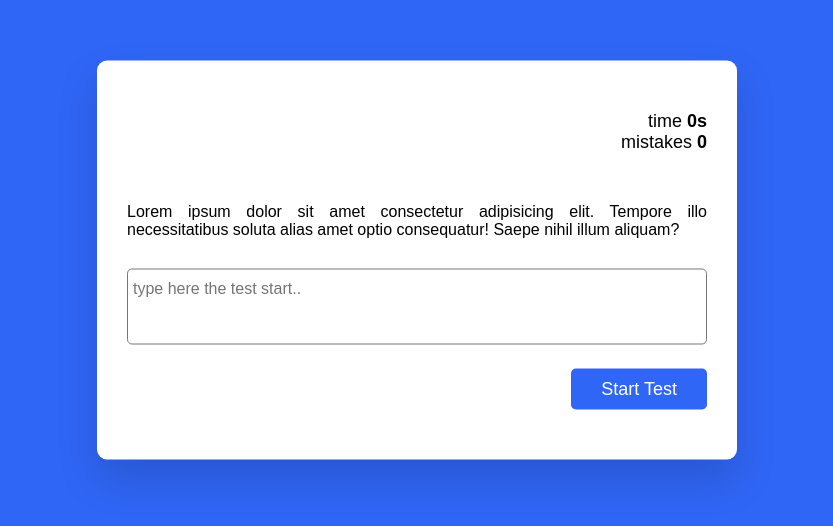
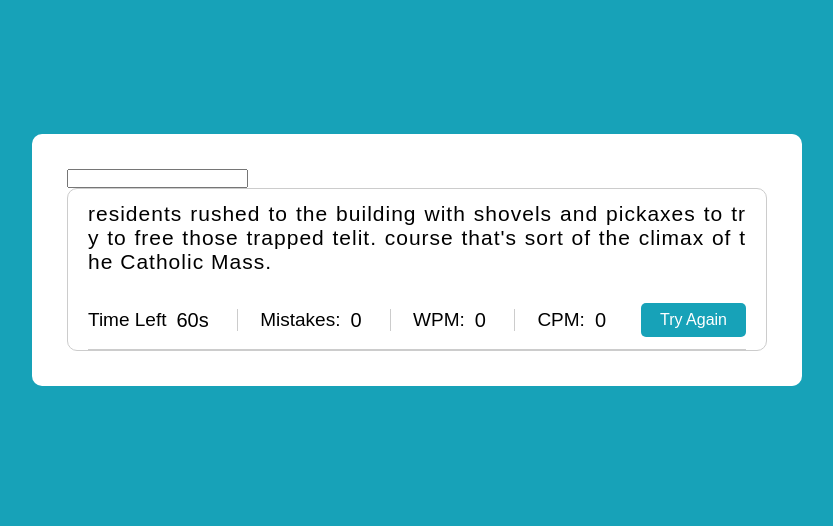
Before and after one commit to Sadikisept/typing-speed-project, a plain HTML site: page index.html in a window 1280 px wide. Shown: the part 140-666 px from the top of the page, without its empty margins (223-1056 px from the left). Drawn offline with Linux system fonts and the light colour scheme; no server answers.

Commit message:
I change my code

```diff
--- a/index.html
+++ b/index.html
@@ -4,37 +4,46 @@
 <head>
     <meta charset="UTF-8">
     <meta name="viewport" content="width=device-width, initial-scale=1.0">
-    <title>typing test</title>
+    <title>typing test game</title>
     <!--===== google font==== -->
-    <link href="https://fonts-googleapis.com/css2?family=Poppins:wght@400;600&display=swap">
+
     <!-- ====css link ==-->
     <link rel="stylesheet" href="style/style.css">
 </head>
 
 <body>
-    <div class="container">
-        <div class="stats">
-            <p>time <span id="timer">0s</span></p>
-            <p>mistakes <span id="mistakes">0</span></p>
+    <div class="wrapper">
+        <input type="text" class="input-field">
+        <div class="content-box">
+            <div class="typing-text">
+                <p></p>
+            </div>
+            <div class="content">
+                <ul class="result-detail">
+                    <li class="time">
+                        <p>Time Left</p>
+                        <span><b>60</b>s</span>
+                    </li>
+                    <li class="mistakes">
+                        <p>Mistakes:</p>
+                        <span>0</span>
+                    </li>
+                    <li class="wpm">
+                        <p>WPM:</p>
+                        <span>0</span>
+                    </li>
+                    <li class="cpm">
+                        <p>CPM:</p>
+                        <span>0</span>
+                    </li>
+                </ul>
+                <button>Try Again</button>
+            </div>
         </div>
-        <div id="quote" onmousedown="return false" onselectstart="return false">
-            Lorem ipsum dolor sit amet consectetur adipisicing elit.
-            Tempore illo necessitatibus soluta alias amet optio consequatur!
-            Saepe nihil illum aliquam?
-        </div>
-        <textarea id="quote-input"rows="3" placeholder="type here the test start.."></textarea>
-         <button id="start-test">Start Test</button>
-         <button id="stop-test">Stop Test</button>
-         <div class="result">
-            <h3>Result</h3>
-            <div class="wrapper">
-                <p>Accuracy: <span id="accuracy"></span></p>
-                <p>Speed <span id="wpm"></span></p>
-            </div>
-         </div>
     </div>
 
     <!-- ===script ====-->
+    <script src="script/paragraphs.js"></script>
     <script src="script/script.js"></script>
 </body>
 
--- /dev/null
+++ b/script/paragraphs.js
@@ -0,0 +1,17 @@
+const paragraphs = [
+    "Lorem ipsum dolor sit amet consectetur adipisicing elit. Repellendus non quos suscipit culpa eligendi tempore quas, porro veniam debitis laboriosam.",
+    "The collapse happened on Sunday afternoon local time as around 100 people were attending a baptism at Santa Cruz church in Ciudad Madero of the imag.",
+    "Sixty people were injured, at least two of them seriously, and dozens were trapped underneath the rubble Repellendus non quos suscipit culpa eligen.",
+    "Local residents rushed to the building with shovels and pickaxes to try to free those trapped them seriously, and dozens were trapped underneath.",
+    "The governor of Tamaulipas has said that all of those missing have been accounted for. Rescue workers used thermal imaging cameras to ensure no one.",
+    "It is not yet clear what may have caused the collapse but the mayor of Ciudad Madero said it was probably due tothermal imaging cameras to ensure no.",
+    "Ángel Vargas, the priest who was celebrating the baptisms when the collapse occurred said that a day of celebration had turned into a tragedy.",
+    "They came to search for heaven for the little ones and found eternity. I want the families to find peace. All of this is unfathomable.",
+    "Local journalist Franc Contreras told the BBC World Service's Newsday programme that the collapse happened at a key moment in the service.",
+    "People were lined up to take the communion - of course that's sort of the climax of the Catholic Mass - and that's when the roof came down on top.",
+    "Of them; bricks, concrete, and of course steel support structures coming down on top of the people, he saidprobably due tothermal imaging cameras.",
+    "shovels and pickaxes to try to free those trapped them seriously, and dozens were trapped underneath day of celebration had turned into a tragedy.",
+    "journalist Franc Contreras told the BBC World Service's Newsday programme that the collapse culpa eligendi tempore quas, porro veniam debitis laboriosam.",
+    "collapse happened on Sunday afternoon local time as around 100 people were attending a baptism eligendi tempore quas, porro veniam debitis laboriosam.",
+    "residents rushed to the building with shovels and pickaxes to try to free those trapped telit. course that's sort of the climax of the Catholic Mass.",
+];
--- a/script/script.js
+++ b/script/script.js
@@ -1,45 +1,45 @@
-// ====Random Quotes Api Url
-const quoteApiUrl = "https://api.qoutable.io/random?minLength=80&maxLength=100";
-const quoteSection = document.getElementById("quote");
-const userInput = document.getElementById("quote-input");
-let quote = "";
-let time = 60;
-let timer = "";
-let mistakes = 0;
+const typingText = document.querySelector(".typing-text p"),
+inputField = document.querySelector(".wrapper .input-field"),
+mistakeTag = document.querySelector("mistakes span");
 
-//Display random quotes
-const renderNewQuote = async () => {
-    //Fetch contents from url
-    const response = await fetch(quoteApiUrl);
+let charIndex = mistakes = 0;
 
-    //Store response
-    let data = await response.json();
+function randomParagraphs() {
+    //getting random number and it'll always less than the paragraphs length
+    let randomIndex = Math.floor(Math.random()* paragraphs.length);
+    //getting random item from the paragraphs array, splitting all characters
+    // of it, adding each character inside span and then adding this span iside p tag
+    paragraphs[randomIndex].split("").forEach(span =>{
+        let spanTag = `<span>${span}</span>`;
+        typingText.innerHTML += spanTag;
+    });
+    //focusing input field on keydown or click event
+    document.addEventListener("keydown", () => inputField.focus());
+    typingText.addEventListener("click", () => inputField.focus());
+}
 
-    //Access qoute
-    quote = data.content;
+function initTyping(){
+    const characters = typingText.querySelectorAll("span");
+    let typedChar = inputField.value.split("")[charIndex];
+    //if user hasn't enetered any character of pressed backspace
+    if(typedChar== null){
+      mistakes--;
+      characters[charIndex].classList.remove("correct","incorrect");
+    } else{
+        if(characters[charIndex].innerHTML=== typedChar){
+            //if user typed chracter and shown character matched then add the
+            // correct class else increment the mistake and add the icorrect class
+            characters[charIndex].classList.add("correct");
+        } else{
+            mistakes++;
+            characters[charIndex].classList.add("incorrect");
+        }
+        charIndex++; // increment charIndex either user typed correct or incorrect character
+    }
+    characters.forEach(span => span.classList.remove("active"));
+     characters[charIndex].classList.add("active");
 
-    //array of characters in the quote
-    let arr = quote.split("").map((value) => {
-        //wrap the charactoers in the span tag
-        return "<span class='quote-chars'>" + value + "</span>";
-    });
-    //join array for displaying
-    quoteSection.innerHTML += arr.join ("");
-
-};
-
-window.onload = () => {
-    userInput.value = "";
-    document.getElementById("start-test").style.display = "block";
-    document.getElementById("stop-test").style.display = "none";
-    userInput.disable = true;
-    renderNewQuote();
-};
-
-
-
-
-
-for (let counter = 1; counter < 10; counter = counter++) {
-console.log(result);
+     mistakeTag.innerText = mistakes;
 }
+randomParagraphs();
+inputField.addEventListener("input", initTyping)
--- a/style/style.css
+++ b/style/style.css
@@ -1,71 +1,122 @@
+/* Import Google Font- Poppins */
+/* @import url("https://fonts-googleapis.com/css2?family=Poppins:wght@400;600&display=swap"); */
 *{
-  padding: 0;
-  margin: 0;
-  box-sizing: border-box;
-  font-family: "poppins", sans-serif;
+    padding: 0;
+    margin: 0;
+    box-sizing: border-box;
+    font-family: "poppins", sans-serif;
 }
-body{
-    background-color: #3066f6;
+body {
+    display: flex;
+    align-items: center;
+    justify-content: center;
+    min-height: 100vh;
+    background: #17a2b8;
 }
-.container{
-    width: 80vmin;
-    padding: 50px 30px;
-    background-color: #ffffff;
+.wrapper {
+    width: 770px;
+    padding: 35px;
+    background: #ffffff;
+    border-radius: 10px;
+}
+.wrapper .content-box {
+    padding: 13px 20px 0;
+    border-radius: 10px;
+    border: 1px solid #ccc;
+}
+.content-box .typing-text {
+    max-height: 150px;
+    overflow-y: auto;
+}
+.typing-text::-webkit-scrollbar {
+    width: 0;
+}
+.typing-text p {
+    font-size: 21px;
+    text-align: justify;
+    letter-spacing: 1px;
+    word-break: break-all;
+}
+.typing-text p span{
+    position: relative;
+}
+.typing-text p span.correct{
+    color: #56964f;
+}
+.typing-text p span.incorrect{
+    color: #cb3439;
+    background: #ffc0cb;
+    outline: 1px solid #fff;
+    border-radius: 4px;
+}
+.typing-text p span.active{
+    color: #17a2b8;
+}
+.typing-text p span.active::before{
+    content: "";
     position: absolute;
-    transform: translate(-50%, -50%);
-    top: 50%;
-    left: 50%;
-    border-radius: 10px;
-    box-shadow: 0 20px 40px rgba(0, 0,0, 0.15);
+    left: 0;
+    bottom: 0;
+    height: 2px;
+    width: 100%;
+    opacity: 0;
+    background: #17a2b8;
+    animation: blink 1s ease-in-out infinite;
 }
-.stats{
-  text-align: right;
-  font-size: 18px;
-  margin-bottom: 30px;
+@keyframes blink{
+50%{
+    opacity: 1;
 }
-.stats span{
-   font-weight: 600;
 }
-#quote{
-    text-align: justify;
-    margin: 50px 0 30px 0;
+.content-box .content {
+    display: flex;
+    margin-top: 17px;
+    padding: 12px 0;
+    align-items: center;
+    border-bottom: 1px solid #ccc;
+    justify-content: space-between;
 }
-textarea{
-    resize: none;
-    width: 100%;
+.content button{
+    border: none;
+    outline: none;
+    width: 105px;
+    padding: 8px 0;
+    color: #fff;
+    cursor: pointer;
+    font-size: 16px;
     border-radius: 5px;
-    padding: 10px 5px;
-    font-size: 16px;
+    background: #17a2b8;
+    transition: transform 03s ease;
 }
-button{
-    float: right;
-    margin-top: 20px;
-    background-color: #3066f6;
-    color: #ffffff;
-    border: none;
-    padding: 10px 30px;
-    border-radius: 5px;
-    font-size: 18px;
+.content button:active{
+    transform:scale(0.97)
 }
-.result{
-    margin-top: 40px;
-    display: none;
+.content .result-detail {
+    display: flex;
+    width: calc(100% - 140px);
+    justify-content: space-between;
 }
-.result h3{
-    text-align: center;
-    margin-bottom: 20px;
-    font-size: 22px;
+.result-detail li {
+    height: 22px;
+    display: flex;
+    list-style: none;
+    align-items: center;
 }
-.wrapper{
-    display: flex;
-    justify-content: space-around;
+.result-detail li:not(:first-child) {
+    padding-left: 22px;
+    border-left: 1px solid #ccc;
 }
-.wrapper span{
-    font-weight: 600;
+.result-detail li p {
+    font-size: 19px;
 }
-.success{
-    color: #44b267;
+.result-detail li span {
+    display: block;
+    font-size: 20px;
+    margin-left: 10px;
 }
-.fail{
-    color: #e81c4e;
+.result-detail li:not(:first-child) span{
+font-weight: 500;
 }
+.result-detail li b{
+    font-weight: 500;
+}
```
